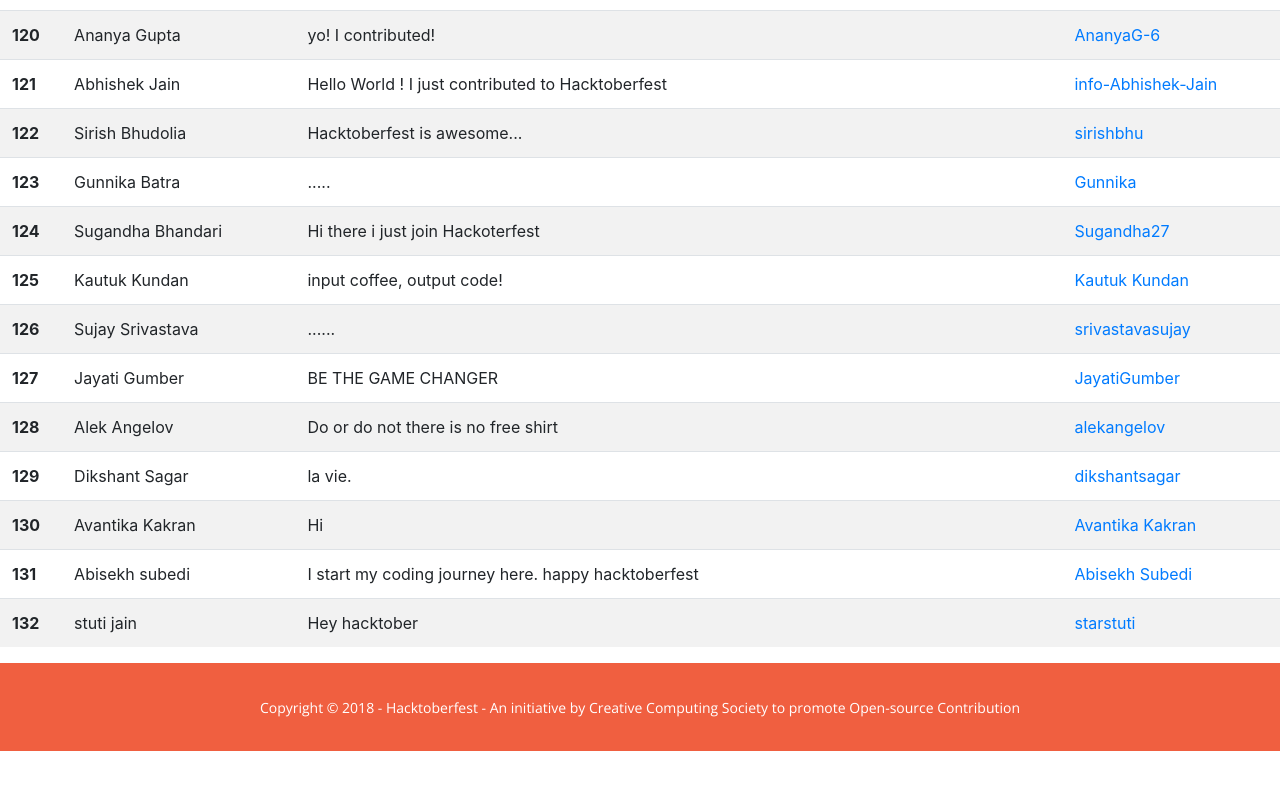
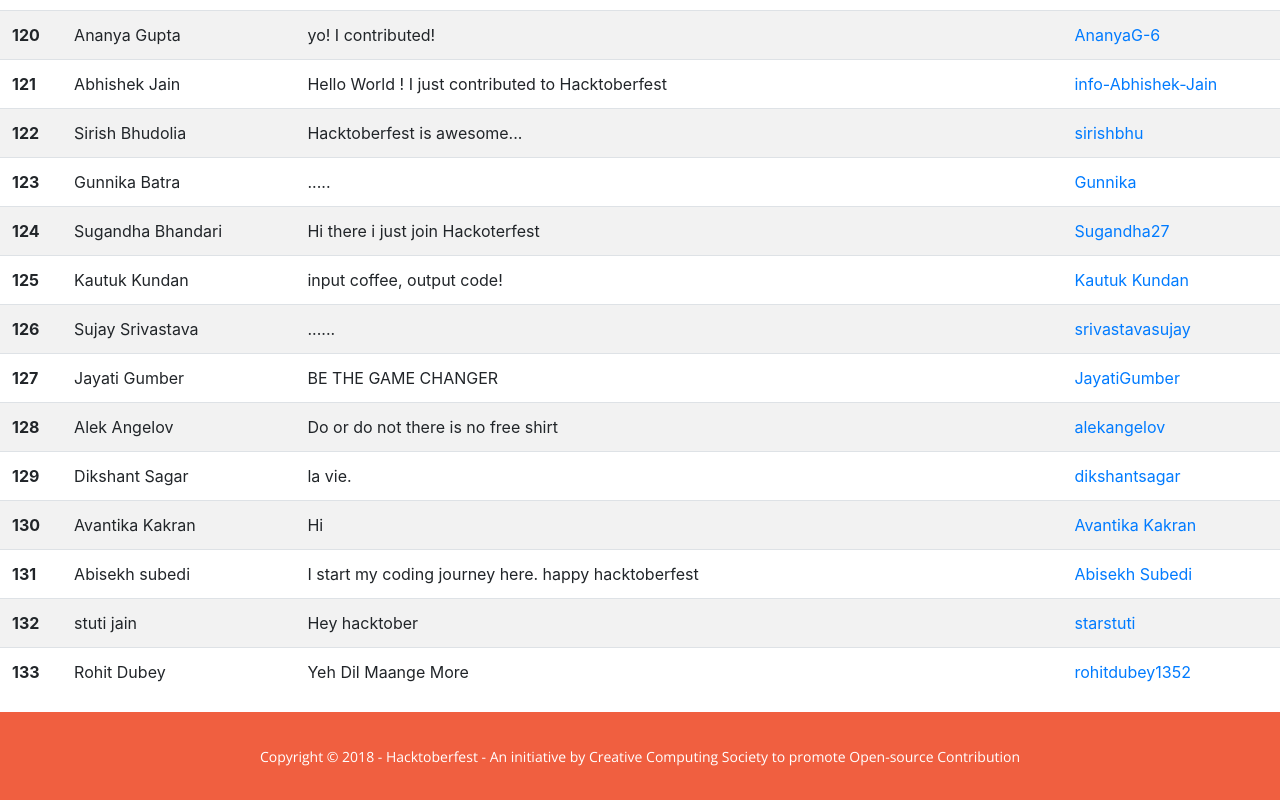
Before and after one commit to creative-computing-society/creative-computing-society.github.io, a website with bundled scripts: page index.html in a window 1280 px wide. Shown: the part 7148-7948 px from the top of the page. Before the commit the page ends 7899 px from the top, so only its background shows below. Built offline with nearby package versions, Linux system fonts and the light colour scheme.

Commit message:
Updates
Updates by Rohit Dubey

```diff
--- a/index.html
+++ b/index.html
@@ -1044,6 +1044,13 @@
    <td><a href="https://github.com/starstuti">starstuti</a></td>
   </tr>
 
+          <tr>
+            <th scope="row">133</th>
+            <td>Rohit Dubey</td>
+            <td>Yeh Dil Maange More</td>
+            <td><a href="https://github.com/rohitdubey1352">rohitdubey1352</a></td>
+          </tr>
+
         </tbody>
       </table>
     </div>
```
